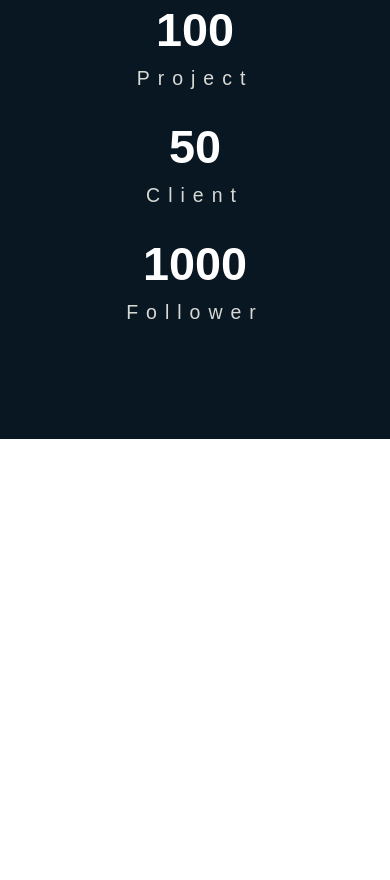
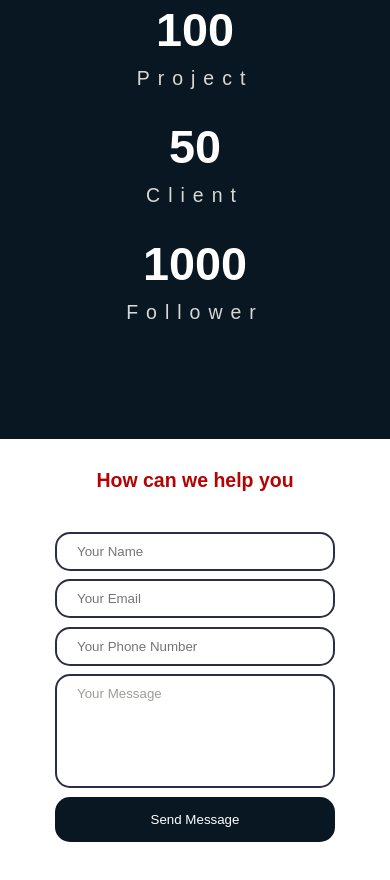
Before and after one commit to GSG-G9/gang-portfolio, a plain HTML site: page index.html in a window 390 px wide. Shown: the part 2591-3471 px from the top of the page. Before the commit the page ends 3030 px from the top, so only its background shows below. Drawn offline with Linux system fonts and the light colour scheme.

Commit message:
add_contact_section

```diff
--- a/css/media.css
+++ b/css/media.css
@@ -3,6 +3,11 @@
 @media (min-width: 1200px) and(max-width:1800px) {
 }
 @media screen and (max-width: 1200px) {
+  .contact__form {
+    width: 90%;
+    padding-left: 5%;
+    padding-right: 5%;
+  }
 }
 @media screen and (max-width: 900px) {
   .about__title {
@@ -39,6 +44,11 @@
   }
   .number__div p {
     font-size: 2vw;
+  }
+  .contact__form {
+    width: 90%;
+    padding-left: 5%;
+    padding-right: 5%;
   }
 }
 @media screen and (max-width: 600px) {
@@ -122,4 +132,20 @@
   .number__div p {
     font-size: 5vw;
   }
+  .contact {
+    padding: 30px 20px;
+  }
+  .contact__title {
+    font-size: 5vw;
+  }
+  .contact__form {
+    width: 90%;
+    padding-left: 5%;
+    padding-right: 5%;
+  }
+  .input__field {
+    border: 2px solid #2c2d48;
+    padding: 10px 20px;
+    margin-bottom: 3%;
+  }
 }
--- a/css/styles.css
+++ b/css/styles.css
@@ -181,3 +181,50 @@
   color: #d8d9d5;
   letter-spacing: 8px;
 }
+.contact {
+  width: 100%;
+  display: flex;
+  flex-direction: column;
+  justify-content: center;
+  align-items: center;
+  padding: 85px;
+  background-color: #fff;
+}
+.contact__title {
+  margin-bottom: 40px;
+  font-weight: bold;
+  color: #b50303;
+  font-size: 3vw;
+}
+.contact__form {
+  width: 80%;
+  display: flex;
+  flex-direction: column;
+  flex-wrap: nowrap;
+  padding-left: 10%;
+  padding-right: 10%;
+}
+.input__field {
+  outline: none;
+  border: 3px solid #9c9e98;
+  padding: 13px 20px;
+  margin-bottom: 2%;
+  border-radius: 15px;
+  text-align: left;
+}
+.input__field:focus {
+  box-shadow: 1px 3px 28px -1px #9c9e9885;
+}
+.textarea {
+  resize: none;
+  color: #9c9e98;
+}
+.input__submit {
+  outline: none;
+  background-color: #091722;
+  color: #fff;
+  padding: 15px 20px;
+  margin-bottom: 3%;
+  border-radius: 15px;
+  border: none;
+}
--- a/index.html
+++ b/index.html
@@ -110,6 +110,16 @@
 				</div>
 			</div>
 		</div>
+		<div class="contact">
+			<h2 class="contact__title">How can we help you</h2>
+			<form class="contact__form" id="form_contact" target="_blank" method="POST">
+				<input type="text" class="input__field" placeholder="Your Name" />
+				<input type="text" class="input__field" placeholder="Your Email" />
+				<input type="text" class="input__field" placeholder="Your Phone Number" />
+				<textarea name="message" id="message" class="input__field textarea" cols="30" rows="6">Your Message</textarea>
+				<input type="submit" class="input__submit" value="Send Message" />
+			</form>
+		</div>
 	</div>
 
 	<script src="https://code.iconify.design/1/1.0.7/iconify.min.js"></script>
```
